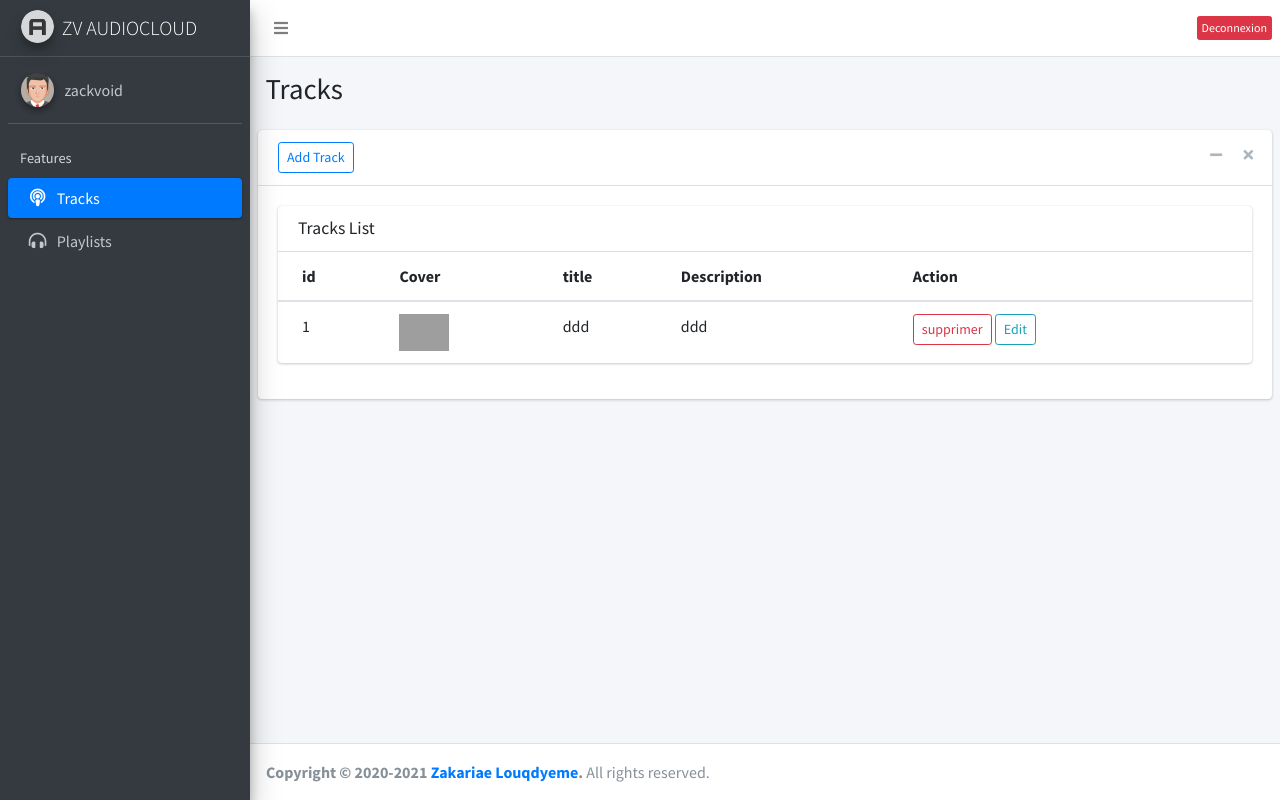
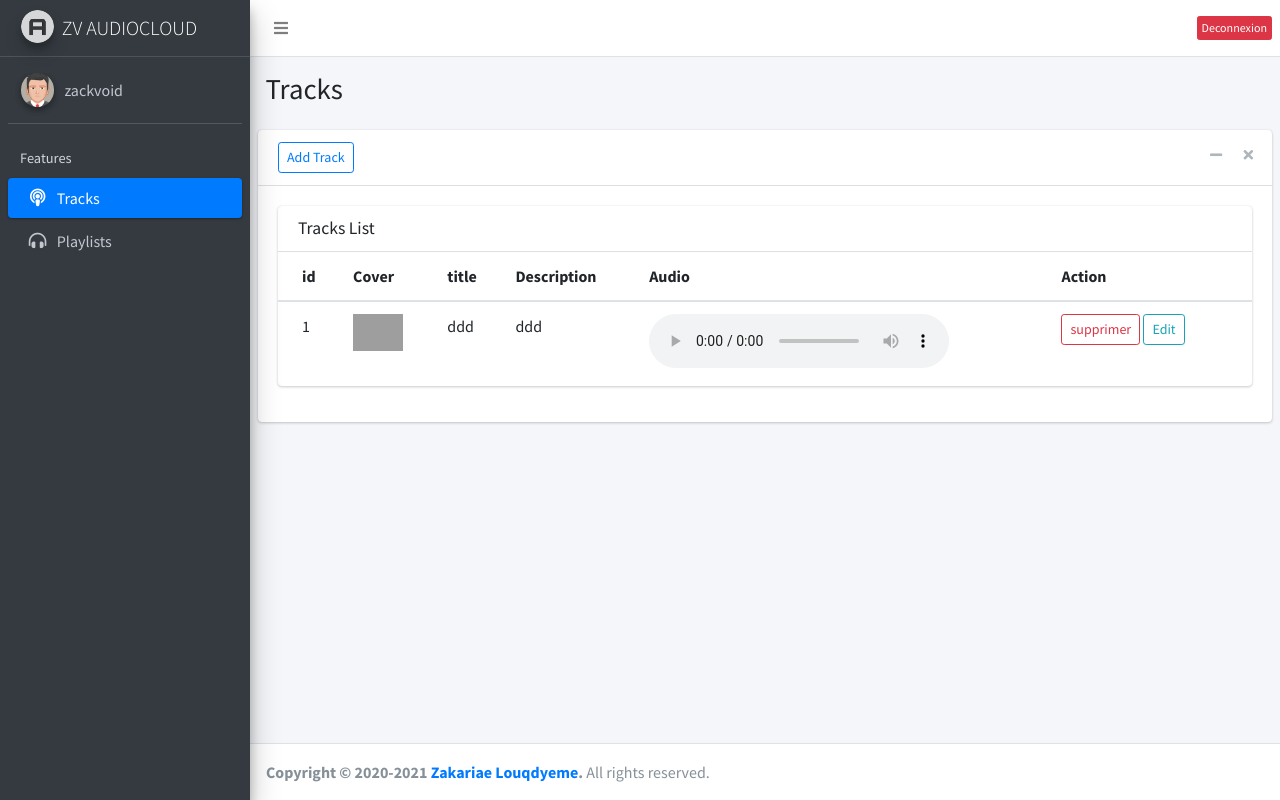
Before and after one commit to zakarialouqdyeme/Zackvoid-AudioCloud, a PHP site: page /dashboard/Tracks.php in a window 1280 px wide. Run offline with PHP 8.4, Linux system fonts and the light colour scheme; a user stored in the database is signed in; data comes from the database, SQL or seed files in the repository; some libraries are stand-ins or nearby versions; grey boxes are pictures that could not be loaded.

Commit message:
audio fetch

```diff
--- a/dashboard/Tracks.php
+++ b/dashboard/Tracks.php
@@ -184,6 +184,7 @@ if(!isset($_SESSION["id"])) header('Location:../Auth/login.php');
                                                     <th>Cover</th>
                                                     <th>title</th>
                                                     <th>Description</th>
+                                                    <th>Audio</th>
                                                     <th>Action</th>
                                                 </tr>
                                             </thead>
@@ -198,8 +199,14 @@ if(!isset($_SESSION["id"])) header('Location:../Auth/login.php');
                                                     <td spellcheck="false" class="colEdit1">
                                                         {{data.title}}</td>
                                                     <td spellcheck="false" class="colEdit2">
-                                                        {{data.description}}</td>
-
+                                                        {{data.description}}
+                                                    </td>
+                                                    <td>
+                                                        <audio controls>
+                                                            <source v-bind:src="'../uploads/'+data.filename" type="audio/mpeg">
+                                                          Your browser does not support the audio element.
+                                                          </audio>
+                                                    </td>
                                                     <td>
                                                         <button type="button"
                                                             class="btn btn-outline-danger btn-sm delete" v-bind:data-idt="data.idt" v-bind:data-filename="data.filename">supprimer</button>
```
